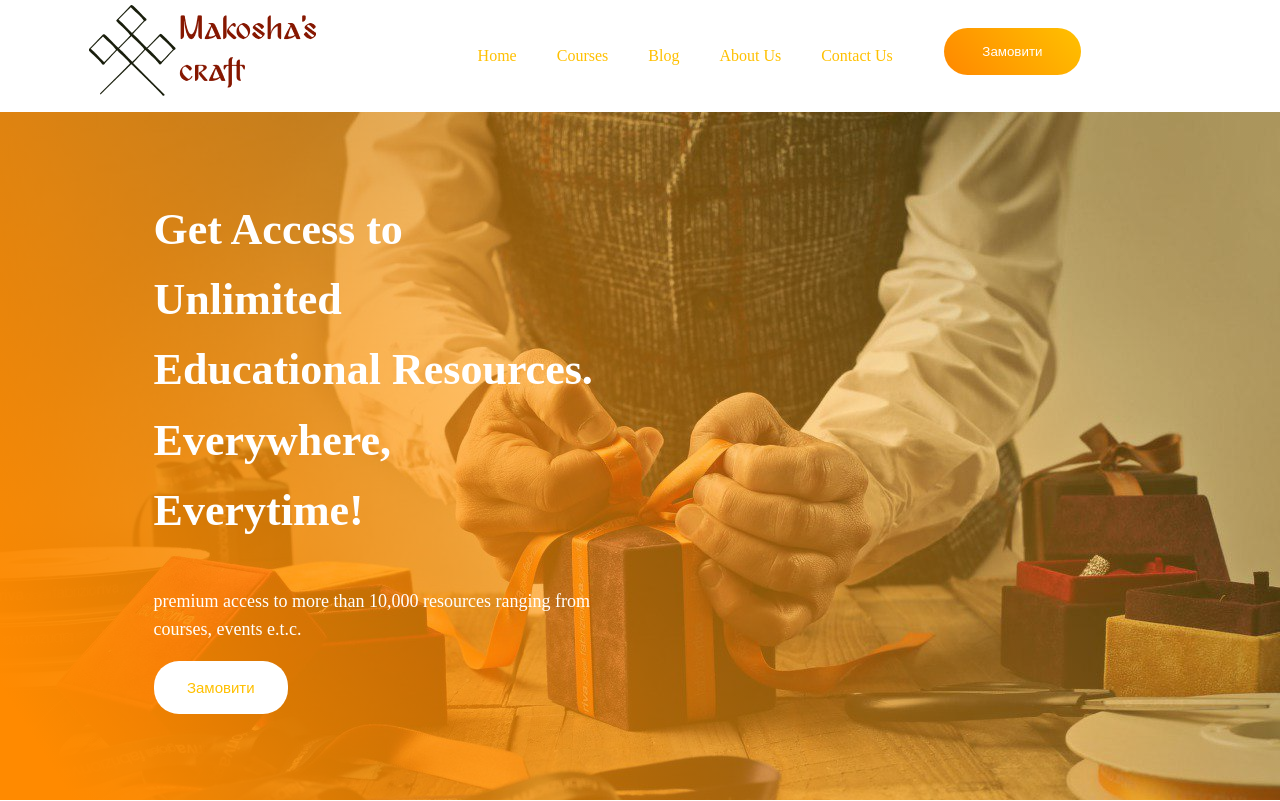
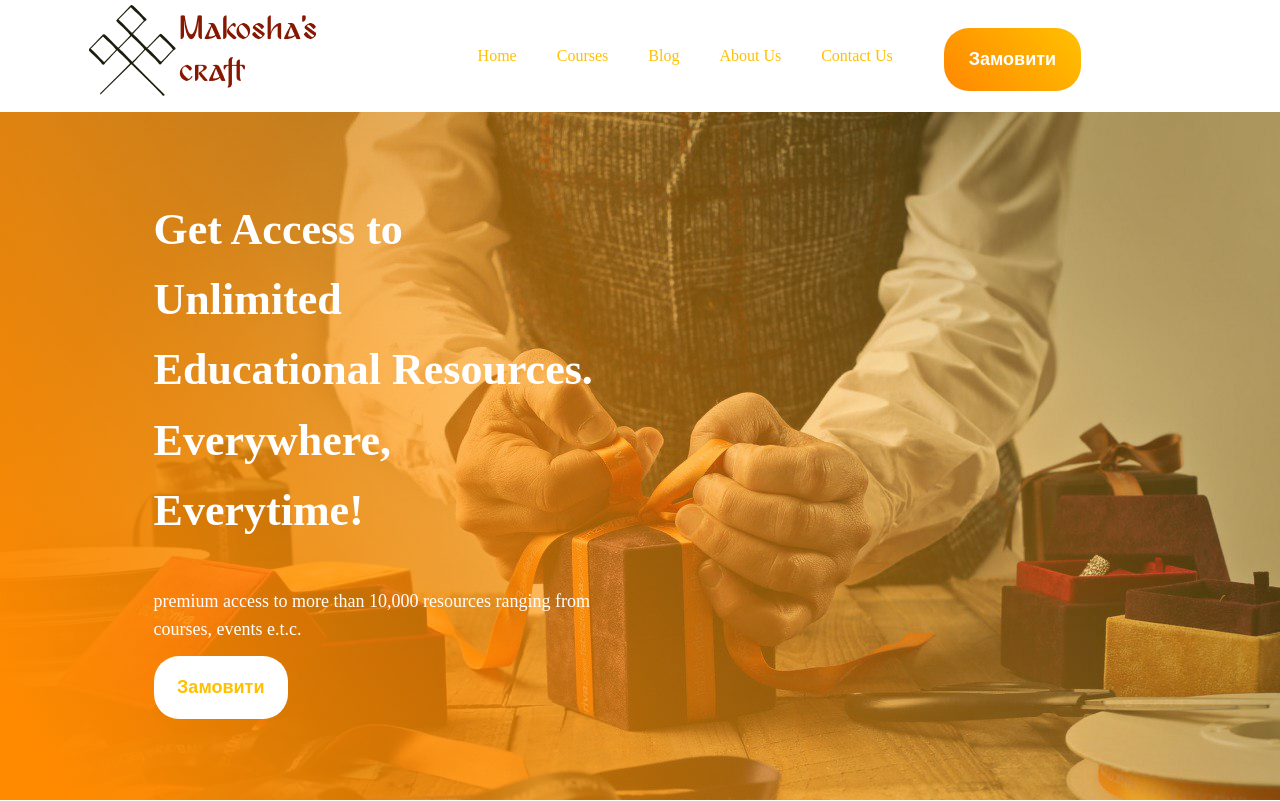
Before and after one commit to sonisaI/makosha, a plain HTML site: page index.html in a window 1280 px wide. Shown: the top 801 px of the page. Drawn offline with Linux system fonts and the light colour scheme.

Commit message:
font-size kn1,2

```diff
--- a/style7.css
+++ b/style7.css
@@ -70,6 +70,8 @@ html, body{
     outline: none;
     cursor: pointer;
     height:3.5em;
+    font-size: 18px;
+    font-weight: bolder;
 }
 
 button:hover {
@@ -124,7 +126,8 @@ button:hover {
     text-decoration: none;
     border: none;
     color: #FFC000;
-    font-size: 15px;
+    font-size: 18px;
+    font-weight: bold;
     outline: none;
     cursor: pointer;
     height: 3.5em;
```
